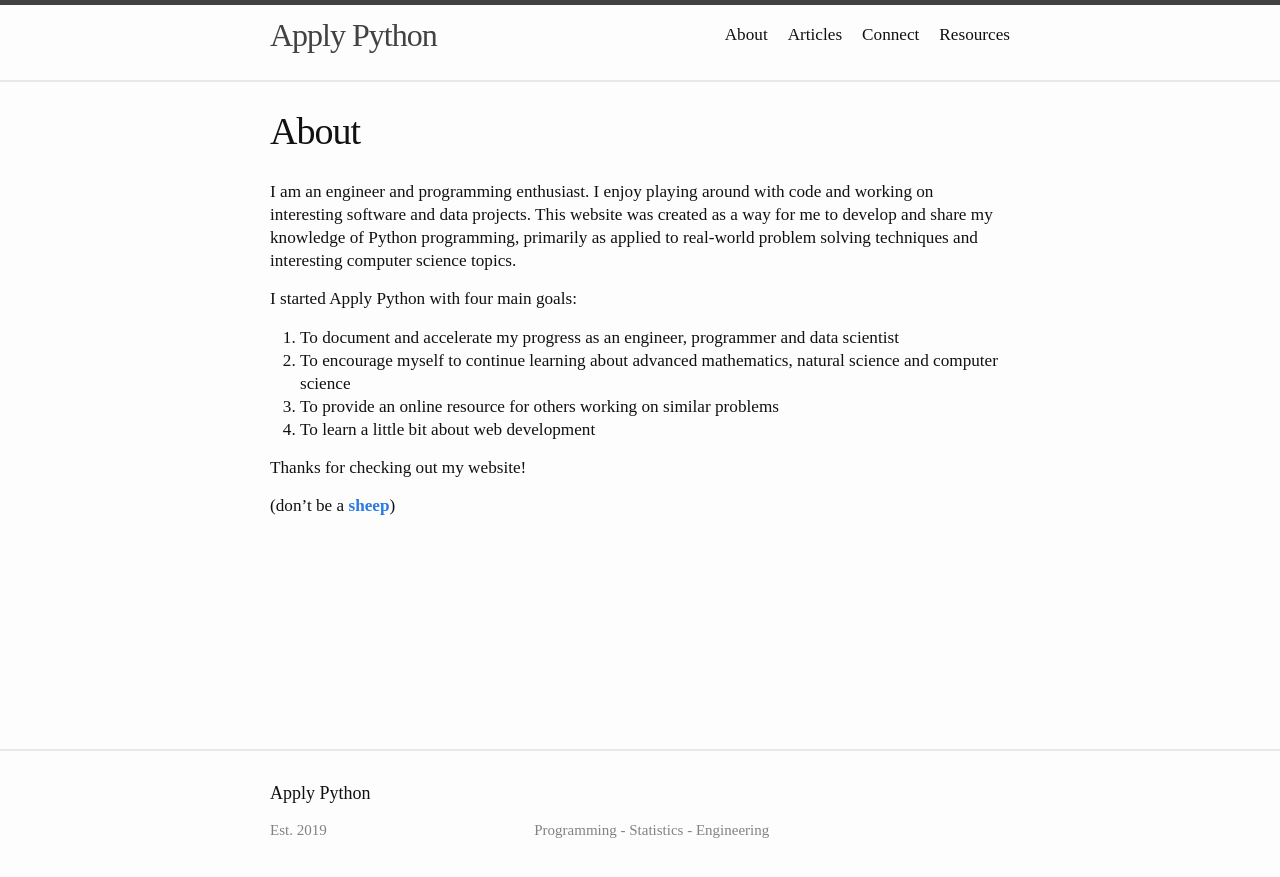
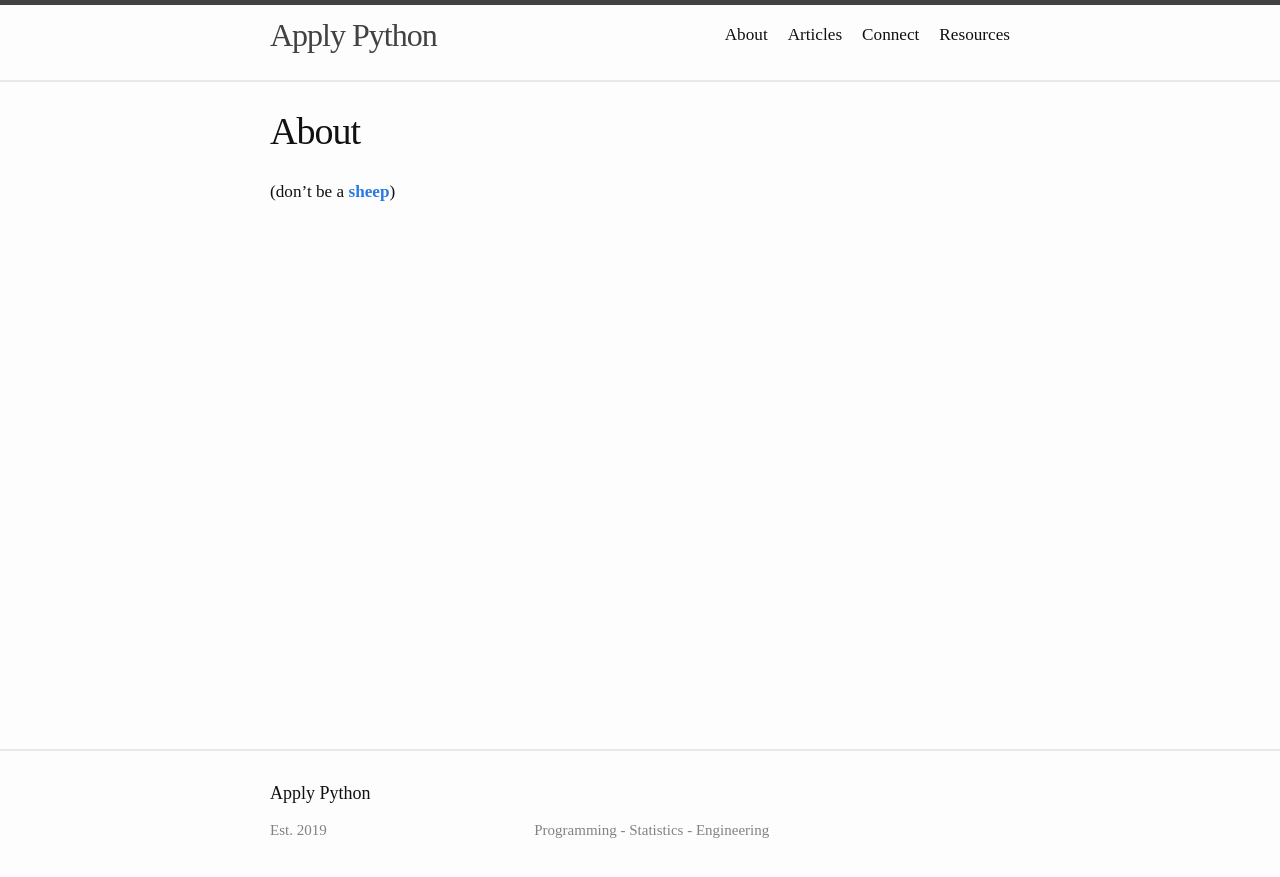
Before and after one commit to justinbrinkman/ap_site, a Jekyll site: the page built from about.md, in a window 1280 px wide. Shown: the top 877 px of the page. Built offline with Jekyll 4.4.1, drawn with Linux system fonts in a browser that asks for light colours.

Commit message:
Update about.md

```diff
--- a/about.md
+++ b/about.md
@@ -6,20 +6,5 @@ permalink: /about/
 
 ---
 
-I am an engineer and programming enthusiast. I enjoy playing around with code and working on interesting
-software and data projects. This website was created as a way for me to develop and share my knowledge of
-Python programming, primarily as applied to real-world problem solving techniques and interesting computer
-science topics.
-
-
-I started Apply Python with four main goals:
-
-1. To document and accelerate my progress as an engineer, programmer and data scientist
-2. To encourage myself to continue learning about advanced mathematics, natural science and computer science
-3. To provide an online resource for others working on similar problems
-4. To learn a little bit about web development
-
-Thanks for checking out my website!
-
 
 (don't be a [**sheep**](https://en.wikipedia.org/wiki/Animal_Farm#Other_animals))
```
